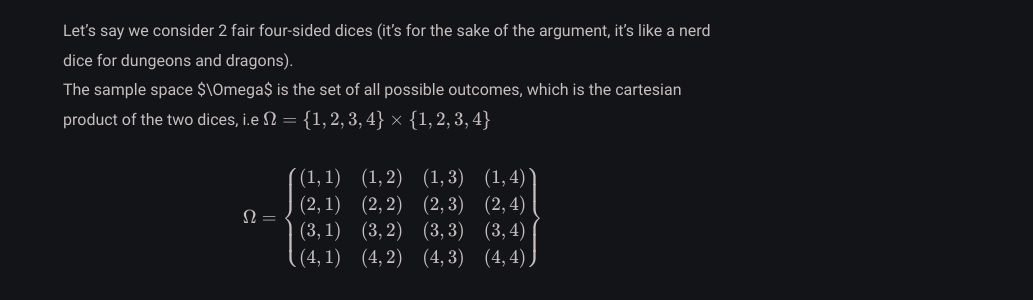
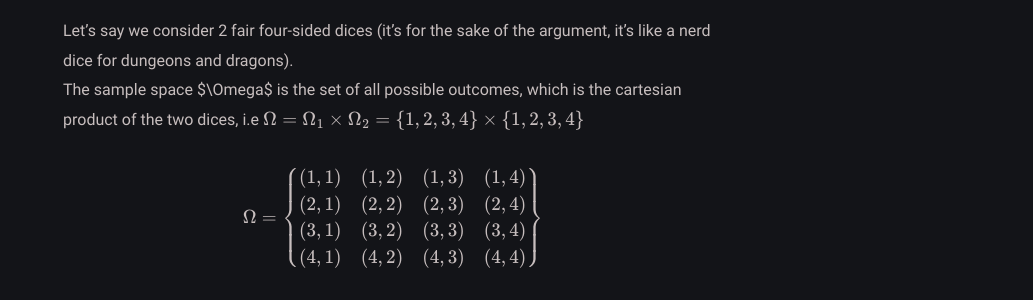
Before and after one commit to Cyril9227/cyril9227.github.io, a Jekyll site: the page built from _posts/random-variables/2024-10-14-random-variables.md, in a window 1280 px wide and 1400 px high, scrolled down 987 px. Shown: the part 153-453 px from the top of the window, without its empty margins (247-1280 px from the left). Built offline with Jekyll 4.4.1, drawn with Linux system fonts in a browser that asks for light colours; some of the changed text lies outside the part shown.

Commit message:
todo fix latex + proof of the sum

```diff
--- a/_posts/random-variables/2024-10-14-random-variables.md
+++ b/_posts/random-variables/2024-10-14-random-variables.md
@@ -8,7 +8,7 @@
 <script src="https://polyfill.io/v3/polyfill.min.js?features=es6"></script>
 <script id="MathJax-script" async src="https://cdn.jsdelivr.net/npm/mathjax@3/es5/tex-mml-chtml.js"></script>
 
-Probabilities can be confusing and I'm still wrapping my head around some (simple) concepts. So...
+Probabilities can be confusing, and I'm still wrapping my head around some (simple) concepts. So...
 
 # Random Variables are NOT Random
 
@@ -22,7 +22,7 @@
 ## Dice Roll
 
 Let's say we consider 2 fair four-sided dices (it's for the sake of the argument, it's like a nerd dice for dungeons and dragons). <br>
-The sample space $\Omega$ is the set of all possible outcomes, which is the cartesian product of the two dices, i.e $$\Omega = \{1,2,3,4\} \times \{1,2,3,4\}$$<br>
+The sample space $\Omega$ is the set of all possible outcomes, which is the cartesian product of the two dices, i.e $$\Omega = \Omega_{1} \times \Omega_{2} = \{1,2,3,4\} \times \{1,2,3,4\}$$<br>
 
 $$
 \begin{equation}
@@ -46,7 +46,11 @@
 (For the first $\omega = (1,1)$, $X(\{(1, 1)\}) = 1 + 1 = 2$ and $P(\{\omega\}) = \frac{1}{16}$  etc.)<br>
 
 But since we treat $X$ as a variable, we can also write :
-$$\mathbb{E}[X] = \sum_{\omega \in \Omega} X(\{\omega\}) \cdot P(\{\omega\}) = \sum_{\omega_{1} \in \Omega_{1}} X_1(\{\omega_{1}\}) \cdot P(\{\omega_{1}\}) + \sum_{\omega_{2} \in \Omega_{2}} X_1(\{\omega_{2}\}) \cdot P(\{\omega_{2}\}) = \mathbb{E}[X_1] + \mathbb{E}[X_2] = 2.5 + 2.5 = 5$$
+$$
+\mathbb{E}[X] = \sum_{\omega \in \Omega} X(\{\omega\}) \cdot P(\{\omega\}) \\
+= \sum_{\omega_{1} \in \Omega_{1}} X_1(\{\omega_{1}\}) \cdot P(\{\omega_{1}\}) + \sum_{\omega_{2} \in \Omega_{2}} X_1(\{\omega_{2}\}) \cdot P(\{\omega_{2}\}) \\
+= \mathbb{E}[X_1] + \mathbb{E}[X_2] = 2.5 + 2.5 = 5
+$$
 
 (Not being super rigorous here but we have $\Omega = \Omega_1 \times \Omega_2$ i.e $\omega = (\omega_1, \omega_2)$ with $\Omega_1 = \Omega_2 = \{1,2,3,4\}$ the respective sample spaces of each dice)<br>
 
```
